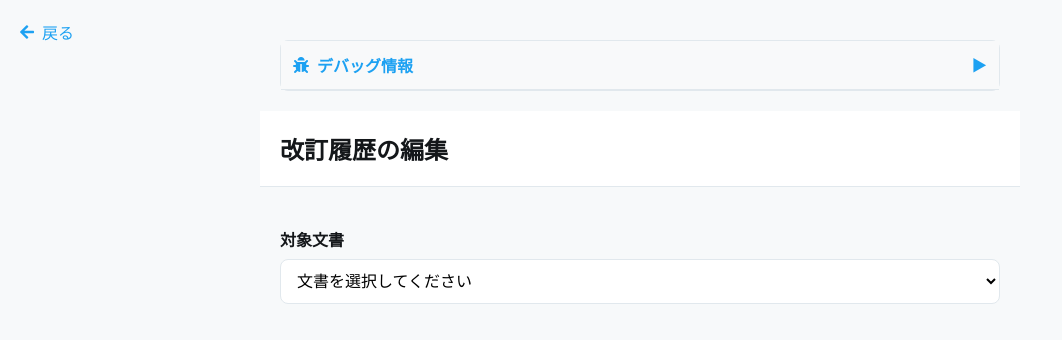
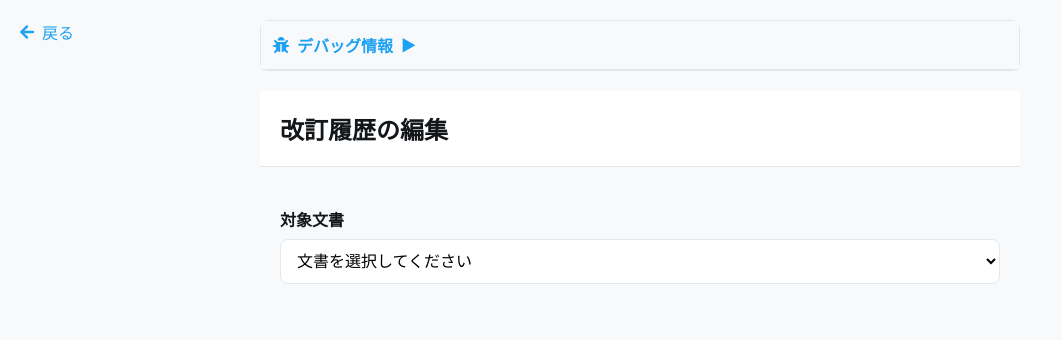
Before and after one commit to yamatoya/sb1-bnykmy, a Vue app: page /revisions in a window 1280 px wide. Shown: the top 340 px of the page, without its empty margins (0-1062 px from the left). Built offline with nearby package versions, Linux system fonts and the light colour scheme.

Commit message:
Update revision display logic

```diff
--- a/src/components/RevisionPage.vue
+++ b/src/components/RevisionPage.vue
@@ -117,7 +117,7 @@
             <div v-for="article in revision.articles" :key="article.id" class="article-container">
               <div class="article-status" :class="article.status">{{ article.status }}</div>
               <div class="comparison-container">
-                <div v-if="article.status !== '新設'" class="comparison-column before">
+                <div class="comparison-column before">
                   <h4>改正前</h4>
                   <div v-if="article.before" class="content" v-html="article.before"></div>
                   <div v-else class="no-content">改正前の内容なし</div>
@@ -200,6 +200,10 @@ export default {
       }).filter(Boolean)
     })
 
+    const formatDisplayName = (name) => {
+      return name.replace(/<br>/gi, '')
+    }
+
     const loadDocuments = () => {
       const storedData = localStorage.getItem(STORAGE_KEY)
       if (storedData) {
@@ -223,10 +227,6 @@ export default {
         month: '2-digit',
         day: '2-digit'
       })
-    }
-
-    const formatDisplayName = (name) => {
-      return name.replace(/<br>/gi, '')
     }
 
     const addNewRevision = () => {
@@ -278,7 +278,6 @@ export default {
       pageTitle,
       loadRevisions,
       formatDate,
-      formatDisplayName,
       addNewRevision,
       editRevision,
       deleteRevision,
@@ -286,7 +285,8 @@ export default {
       publicCommentLinks,
       linkedPublicComments,
       showDebug,
-      toggleDebug
+      toggleDebug,
+      formatDisplayName
     }
   }
 }
@@ -296,61 +296,6 @@ export default {
 .revision-page {
   min-height: 100vh;
   background-color: #f7f9fa;
-}
-
-.debug-panel {
-  background: white;
-  border: 1px solid #e1e8ed;
-  border-radius: 8px;
-  margin: 20px;
-}
-
-.debug-header {
-  padding: 12px;
-  background-color: #f8f9fa;
-  border-bottom: 1px solid #e1e8ed;
-  cursor: pointer;
-  display: flex;
-  align-items: center;
-  gap: 8px;
-  font-weight: bold;
-  color: #1da1f2;
-}
-
-.debug-content {
-  padding: 16px;
-}
-
-.debug-section {
-  margin-bottom: 20px;
-}
-
-.debug-section h4 {
-  margin: 0 0 12px 0;
-  color: #14171a;
-}
-
-.debug-item {
-  margin-bottom: 8px;
-  font-family: monospace;
-}
-
-.debug-item strong {
-  color: #657786;
-}
-
-.debug-item pre {
-  margin: 8px 0;
-  padding: 8px;
-  background-color: #f8f9fa;
-  border-radius: 4px;
-  overflow-x: auto;
-  white-space: pre-wrap;
-  word-break: break-word;
-}
-
-.toggle-icon {
-  margin-left: auto;
 }
 
 .page-header {
@@ -544,7 +489,6 @@ h1 {
 
 .public-comments-list {
   display: flex;
-  flex-wrap: wrap;
   gap: 8px;
 }
 
```
